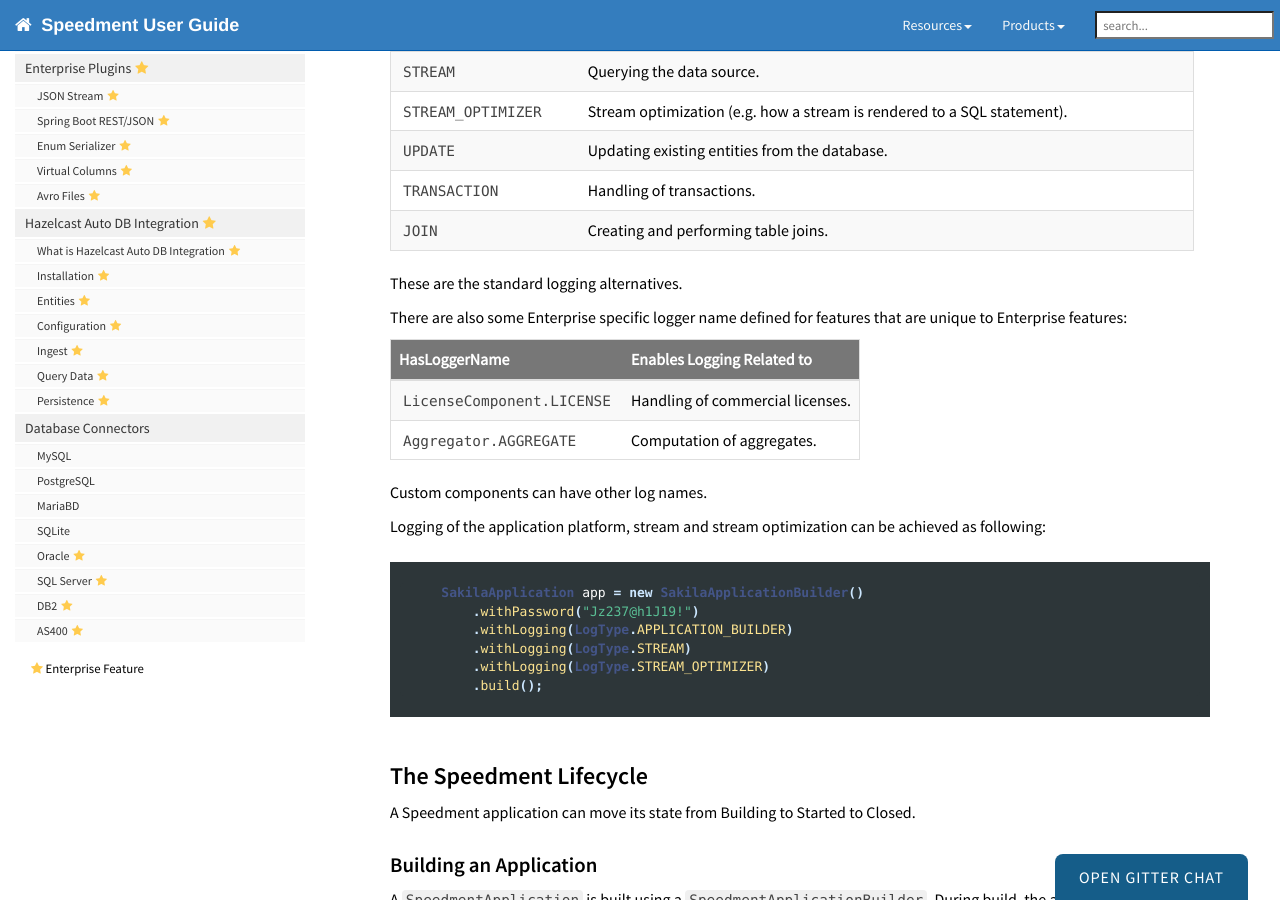
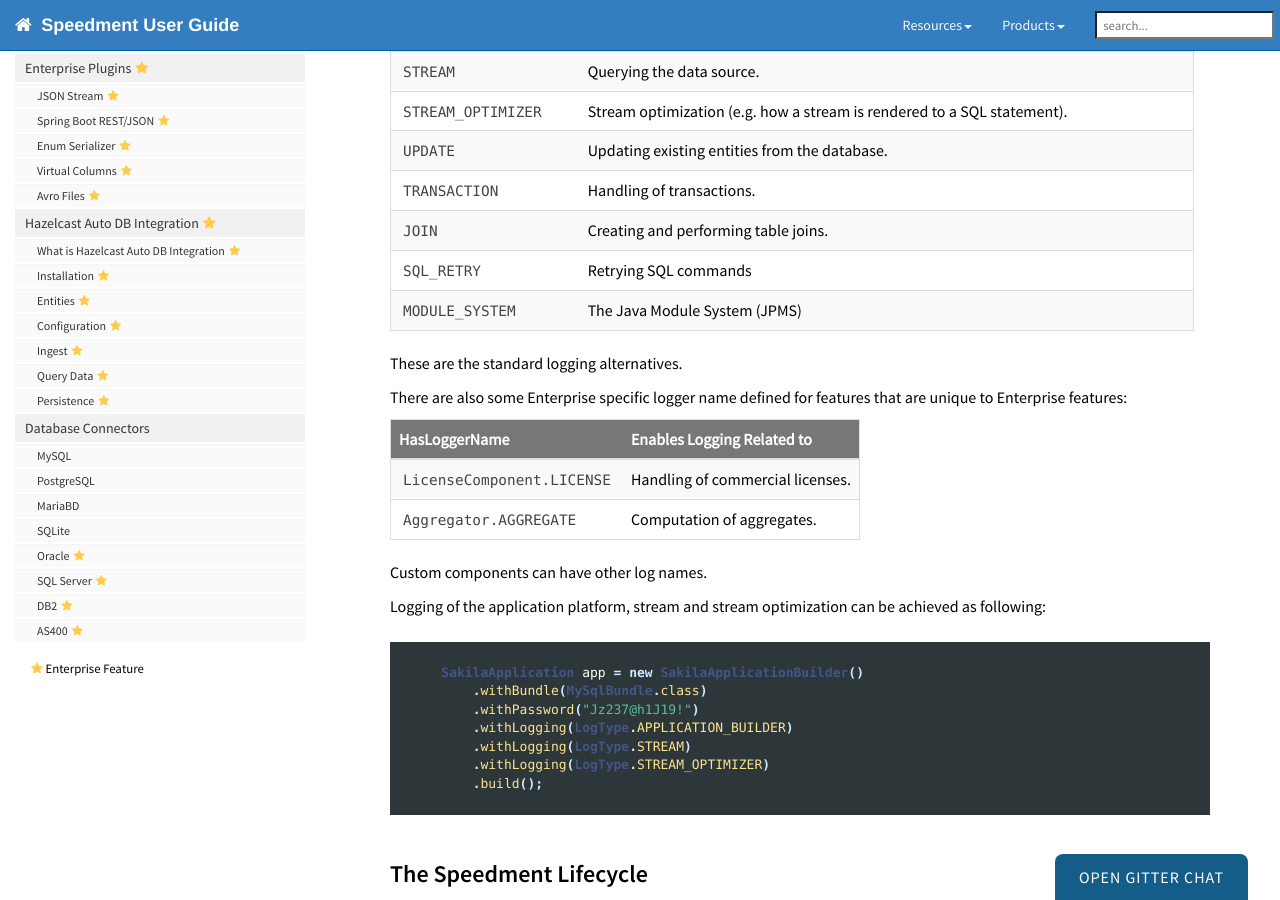
Before and after one commit to speedment/speedment-doc, a Jekyll site: the page built from pages/application_configuration.md, in a window 1280 px wide and 900 px high, scrolled down 2679 px. Built offline with Jekyll 4.4.1, drawn with Linux system fonts in a browser that asks for light colours; nearby versions of some CDN libraries; comment, search, counter and statistics services are not loaded; some of the changed text lies outside the part shown.

Commit message:
application-configuration: Add 3.2.0 updates

````diff
--- a/pages/application_configuration.md
+++ b/pages/application_configuration.md
@@ -67,6 +67,8 @@
 | `UPDATE`             | Updating existing entities from the database.                                             |
 | `TRANSACTION`        | Handling of transactions.                                                                 |
 | `JOIN`               | Creating and performing table joins.                                                      |
+| `SQL_RETRY`          | Retrying SQL commands                                                                     |
+| `MODULE_SYSTEM`      | The Java Module System (JPMS)                                                             |
 
 These are the standard logging alternatives.
 
@@ -82,6 +84,7 @@
 Logging of the application platform, stream and stream optimization can be achieved as following:
 ``` java
     SakilaApplication app = new SakilaApplicationBuilder()
+        .withBundle(MySqlBundle.class)
         .withPassword("Jz237@h1J19!")
         .withLogging(LogType.APPLICATION_BUILDER)
         .withLogging(LogType.STREAM)
@@ -133,12 +136,15 @@
 ### Default Configuration
 The following example shows the most simple solution where the default configurations are used and no password is set for the database (needless to say, you should always protect your database with a password).
 ``` java
-    SakilaApplication app = new SakilaApplicationBuilder().build();
+    SakilaApplication app = new SakilaApplicationBuilder()
+        .withBundle(MySqlBundle.class)
+        .build();
 ```
 ### Setting the Database Password
 The following example shows the most typical solution where the default configurations are used and a database password is provided.
 ``` java
     SakilaApplication app = new SakilaApplicationBuilder()
+        .withBundle(MySqlBundle.class)
         .withPassword("Jz237@h1J19!")
         .build();
 ```
@@ -147,6 +153,7 @@
 The following example demonstrates the use of two database passwords for two different databases.
 ``` java
     SakilaApplication app = new SakilaApplicationBuilder()
+        .withBundle(MySqlBundle.class)
         // Set the password for the database that holds Film etc.
         .withPassword(Film.FILM_ID.identifier(), "Jz237@h1J19!")
         // Set the password for the database that holds Book etc.
````
